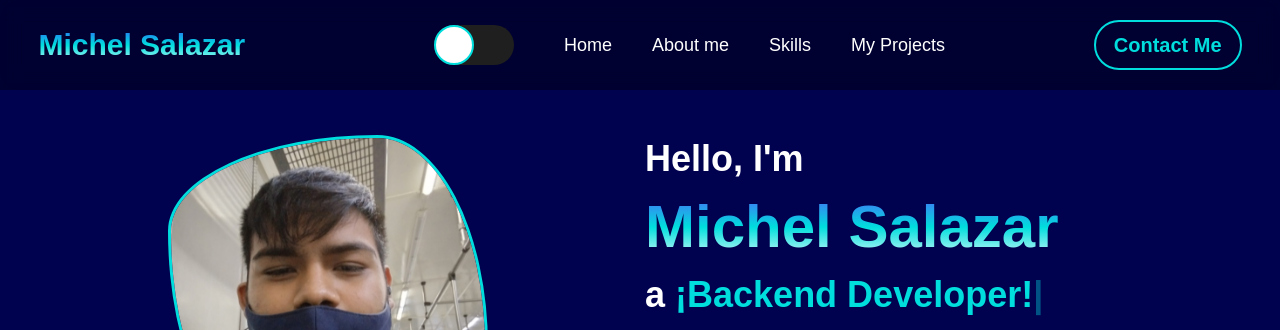
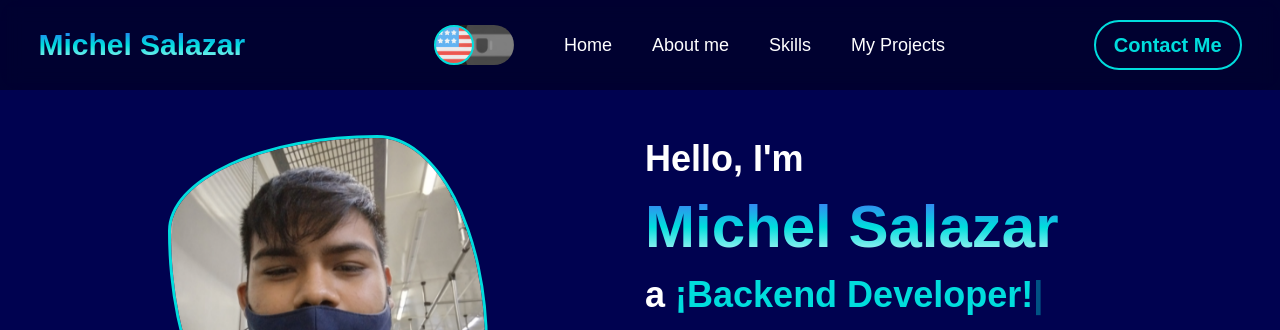
Before and after one commit to Michelito-sr145/Mi-Portafolio, a plain HTML site: page index.html in a window 1280 px wide. Shown: the top 330 px of the page. Drawn offline with nearby package versions, Linux system fonts and the light colour scheme; the site is published under a folder, as on GitHub Pages, so addresses that start at the root find nothing.

Commit message:
Update style.css
Corrección de ruta background-image del Idioma Switch

```diff
--- a/style.css
+++ b/style.css
@@ -320,7 +320,7 @@ header{
     height: var(--switch-h);
     background-size: var(--icon-size) var(--icon-size);
     border-radius: var(--switch-h);
-    background-image: url('/assets/Skills/Lang/Es.png');
+    background-image: url('assets/Skills/Lang/Es.png');
     background-repeat: no-repeat;
     background-position: right center;
     background-color: #333;
@@ -330,7 +330,7 @@ header{
     transition: background-image 0.25s, filter 0.25s;
 }
 .check:checked:before {
-    background-image: url('/assets/Skills/Lang/En.png');
+    background-image: url('assets/Skills/Lang/En.png');
     background-position: left center;
     filter: grayscale(100%) brightness(0.6);
     background-color: #3b3bff;
@@ -341,7 +341,7 @@ header{
     width: var(--thumb-size);
     height: var(--thumb-size);
     background-color: #fff;
-    background-image: url('/assets/Skills/Lang/En.png');
+    background-image: url('assets/Skills/Lang/En.png');
     background-size: cover;
     background-position: center;
     border-radius: 50%;
@@ -353,7 +353,7 @@ header{
 }
 .check:checked:after {
     left: var(--thumb-size);
-    background-image: url('/assets/Skills/Lang/Es.png');
+    background-image: url('assets/Skills/Lang/Es.png');
 }
 
 /*============================HOME SECTION============================*/
```
